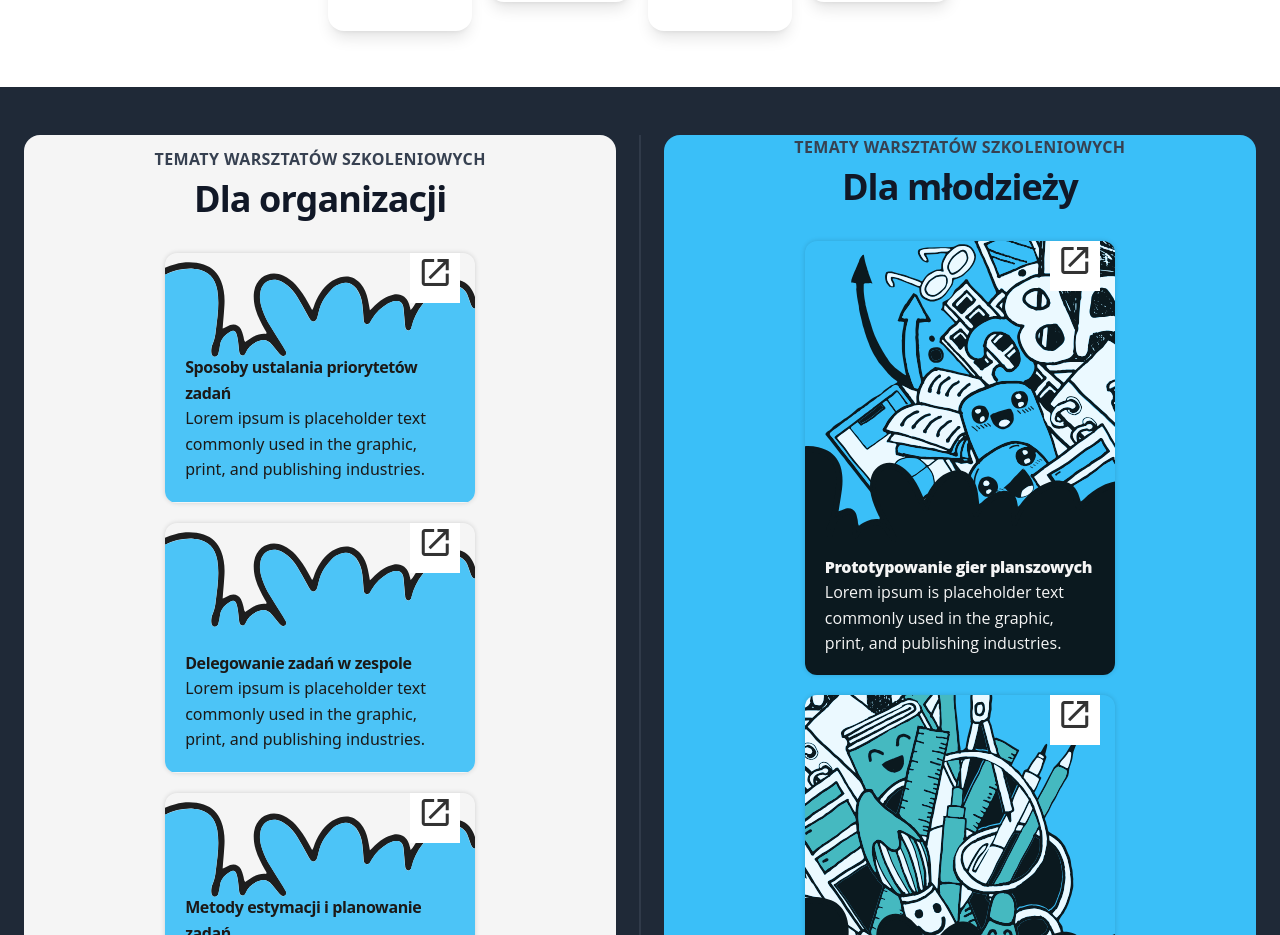
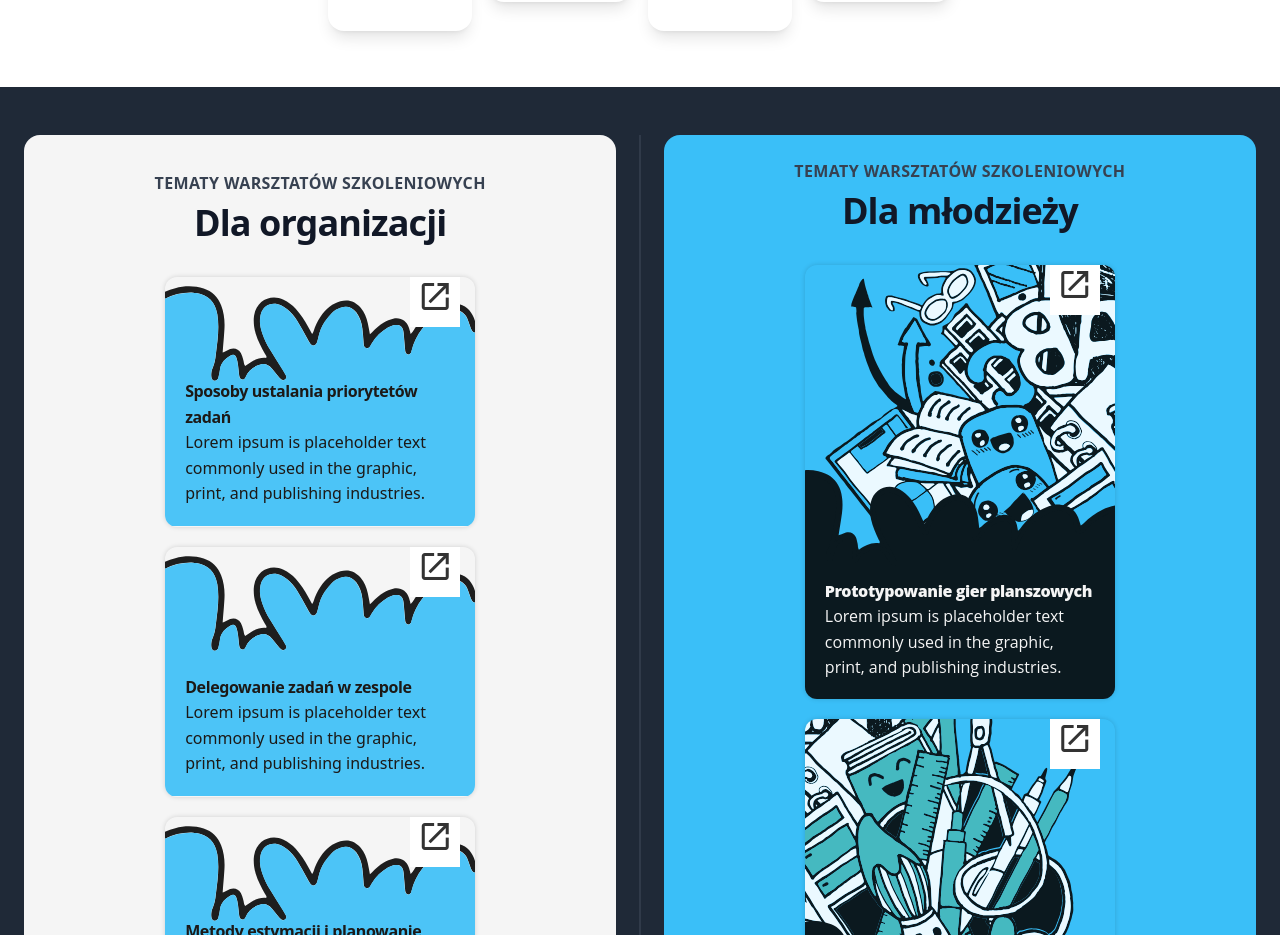
Before and after one commit to oleg-darkdev/darkdev-foundation_landing, a SvelteKit app: page / in a window 1280 px wide. Shown: the part 3120-4055 px from the top of the page. Built offline with nearby package versions, Linux system fonts and the light colour scheme.

Commit message:
fix for mobile

```diff
--- a/src/routes/+page.svelte
+++ b/src/routes/+page.svelte
@@ -48,10 +48,10 @@
 
 	<div id='offer' class="flex w-full flex-col lg:flex-row">
 		<!-- bg-base-300 -->
-		<div class="card rounded-box grid h-auto w-6/12 flex-grow place-items-center bg-neutral-100">
+		<div class="card rounded-box grid h-auto lg:w-6/12 md:w-6/12 w-full flex-grow place-items-center bg-neutral-100">
 			<div class="">
 				<div id="workshops-" class="mb-6 text-center">
-					<h2 class="text-base font-semibold uppercase tracking-wide text-gray-700">
+					<h2 class="text-base pt-6 font-semibold uppercase tracking-wide text-gray-700">
 						Tematy warsztatów szkoleniowych
 					</h2>
 					<p
@@ -69,8 +69,8 @@
 			</div>
 		</div>
 		<div class="divider lg:divider-horizontal" />
-		<div class="card rounded-box grid h-auto w-6/12 flex-grow place-items-center bg-info">
-			<div id="workshops-" class="mb-6 text-center">
+		<div class="card rounded-box grid h-auto lg:w-6/12 md:w-6/12 w-full flex-grow place-items-center bg-info">
+			<div id="workshops-" class="mb-6 pt-6 text-center">
 				<h2 class="text-base font-semibold uppercase tracking-wide text-gray-700">
 					Tematy warsztatów szkoleniowych
 				</h2>
@@ -101,7 +101,7 @@
 	<Gallery />
 </section>
 
-<section id="faq" class="flex min-h-screen flex-col items-center justify-center bg-gray-900 pb-12">
+<section id="faq" class="flex lg:min-h-screen flex-col items-center justify-center bg-gray-900 lg:pb-12 md:pb-12 pb-10">
 	<Faq {faqList} />
 </section>
 
```
